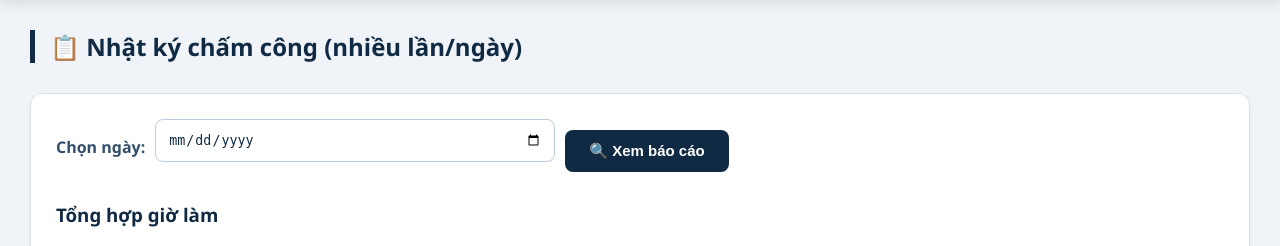
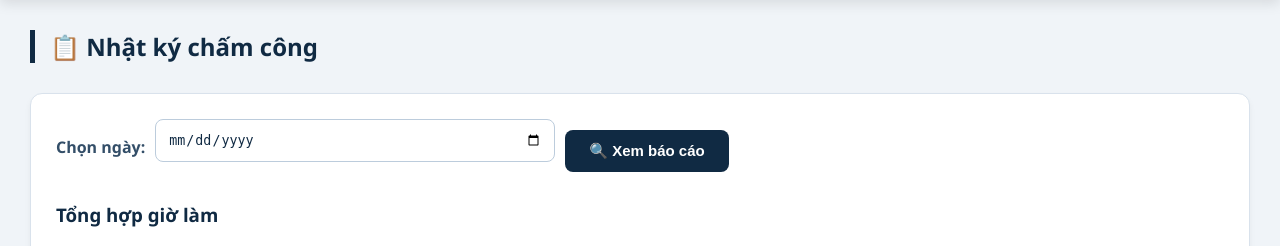
Before and after one commit to NTQuyeen/IOT-face, a FastAPI app: template templates/attendance.html in a window 1280 px wide. Shown: the part 65-311 px from the top of the page. Run offline with FastAPI, Linux system fonts and the light colour scheme; the template is opened without the code that fills it, so the values that code supplies are empty.

Commit message:
update for rtos

```diff
--- a/templates/attendance.html
+++ b/templates/attendance.html
@@ -17,7 +17,7 @@
   </div>
 </div>
 
-<h1>📋 Nhật ký chấm công (nhiều lần/ngày)</h1>
+<h1>📋 Nhật ký chấm công </h1>
 
 <div class="card">
   <form method="get" style="display:flex;gap:10px;align-items:center;">
```
